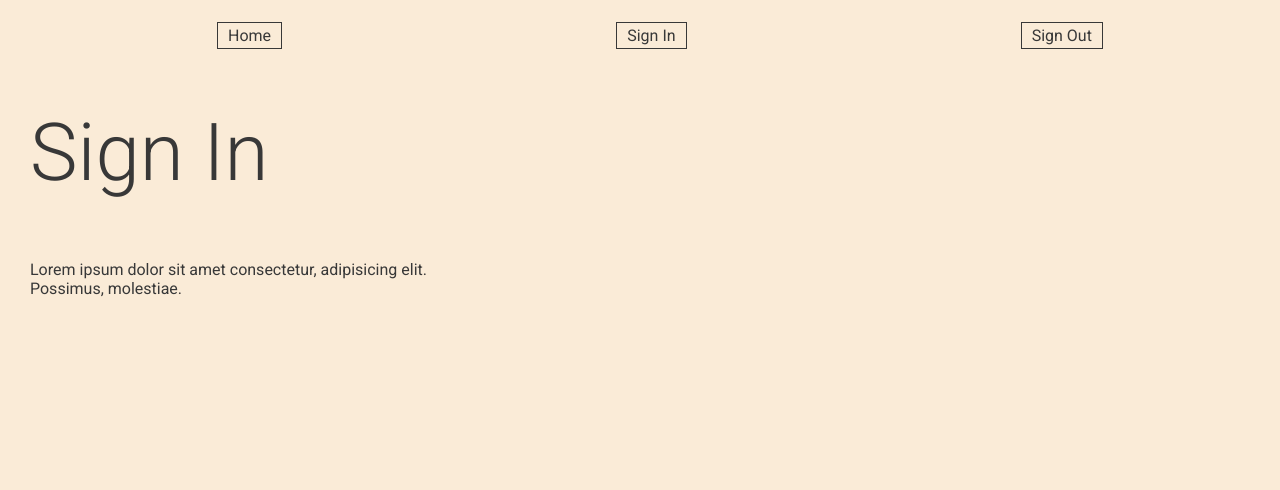
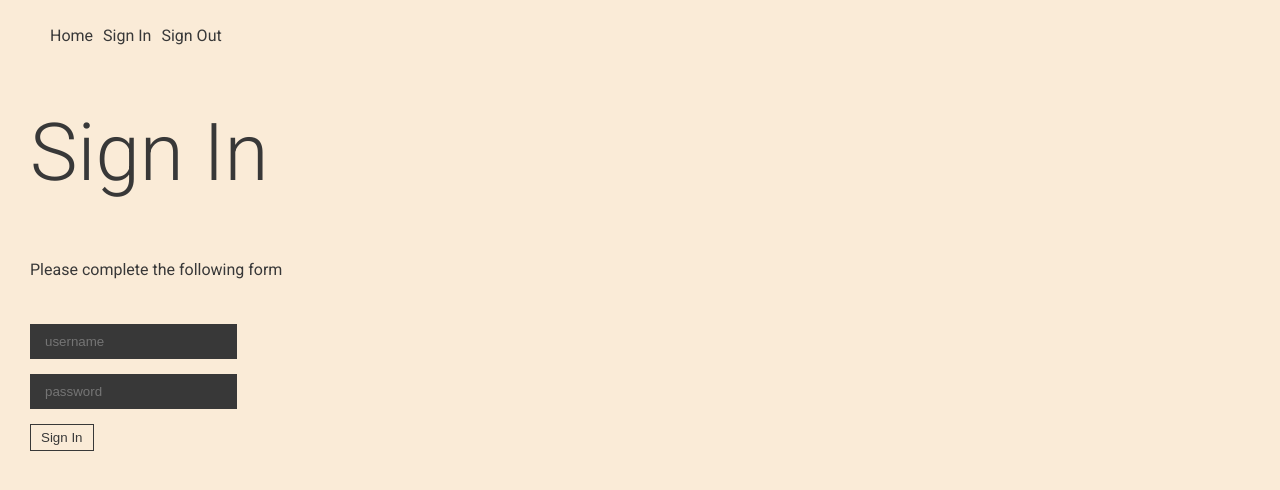
Before and after one commit to trevorkirpaul/webview, a React (Create React App) app: page /signin in a window 1280 px wide. Shown: the top 490 px of the page. Built offline with nearby package versions, Linux system fonts and the light colour scheme.

Commit message:
created form view sign in

```diff
--- a/src/components/Header.js
+++ b/src/components/Header.js
@@ -10,7 +10,7 @@ const Wrapper = styled.div`
 const NavWrap = styled.ul`
   display: flex;
   flex-direction: row;
-  justify-content: space-around;
+  justify-content: flex-start;
   align-items: center;
   list-style: none;
 `;
@@ -22,11 +22,12 @@ const NavItem = styled.li`
 const StyledLink = styled(Link)`
   text-decoration: none;
   color: #383838;
-  border: 1px solid #383838;
-  padding: 3px 10px;
+  padding-right: 10px;
+  padding-bottom: 5px;
 
   &:hover {
     cursor: pointer;
+    border-bottom: 1px solid #383838;
   }
 `;
 
--- a/src/components/SignIn.js
+++ b/src/components/SignIn.js
@@ -2,13 +2,15 @@ import React, { Component } from 'react';
 import Title from '../reusable/Title';
 import BodyText from '../reusable/BodyText';
 import PanelMedium from '../reusable/PanelMedium';
+import Form from '../reusable/form';
 
 export default class SignIn extends Component {
   render() {
     return (
       <PanelMedium>
         <Title title="Sign In" />
-        <BodyText text="Lorem ipsum dolor sit amet consectetur, adipisicing elit. Possimus, molestiae." />
+        <BodyText text="Please complete the following form" />
+        <Form />
       </PanelMedium>
     );
   }
--- a/src/reusable/Button.js
+++ b/src/reusable/Button.js
@@ -0,0 +1,13 @@
+import React from 'react';
+import styled from 'styled-components';
+
+const Button = styled.button`
+  border: 1px solid #383838;
+  background: none;
+  color: #383838;
+  padding: 5px 10px;
+`;
+
+export default ({ label, onPress }) => {
+  return <Button onClick={onPress}>{label}</Button>;
+};
--- /dev/null
+++ b/src/reusable/form.js
@@ -0,0 +1,65 @@
+import React, { Component } from 'react';
+import styled from 'styled-components';
+import Button from './Button';
+
+const Wrapper = styled.div`
+  padding: 15px;
+  margin: 15px;
+`;
+const Input = styled.input`
+  display: inline-block;
+  padding: 10px 15px;
+  border: none;
+  background-color: #383838;
+  color: antiquewhite;
+  outline: none;
+`;
+const InputWrap = styled.div`
+  margin-bottom: 15px;
+`;
+
+export default class Form extends Component {
+  constructor(props) {
+    super(props);
+    this.state = {
+      username: '',
+      password: '',
+    };
+    this.handleOnChange = this.handleOnChange.bind(this);
+    this.handleSubmit = this.handleSubmit.bind(this);
+  }
+  handleOnChange(e) {
+    const { name, value } = e.target;
+
+    this.setState(() => ({ [name]: value }));
+  }
+  handleSubmit() {
+    const { username, password } = this.state;
+    console.log({ username, password });
+  }
+  render() {
+    return (
+      <Wrapper>
+        <InputWrap>
+          <Input
+            type="text"
+            name="username"
+            placeholder="username"
+            onChange={this.handleOnChange}
+          />
+        </InputWrap>
+        <InputWrap>
+          <Input
+            type="password"
+            name="password"
+            placeholder="password"
+            onChange={this.handleOnChange}
+          />
+        </InputWrap>
+        <InputWrap>
+          <Button label="Sign In" onPress={this.handleSubmit} />
+        </InputWrap>
+      </Wrapper>
+    );
+  }
+}
```
